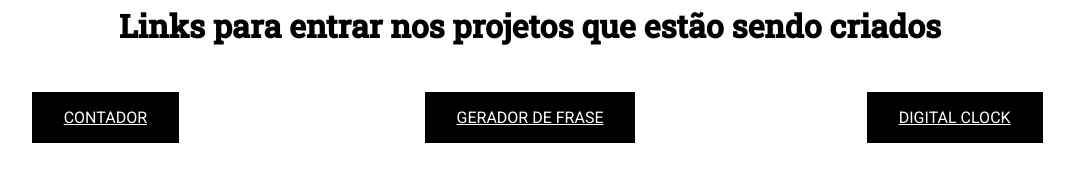
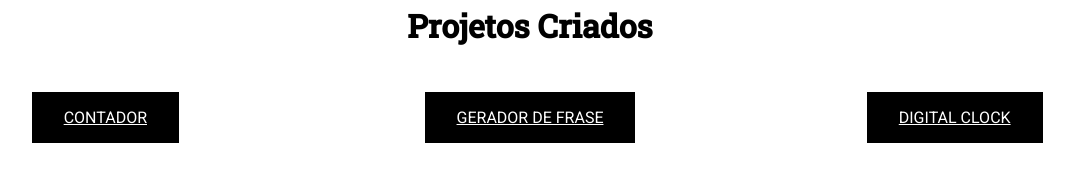
Before and after one commit to rhama-krisner/Projeto-do-Russo, a plain HTML site: page index.html in a window 1280 px wide. Shown: the whole page, without its empty margins (110-1184 px from the left). Drawn offline with Linux system fonts and the light colour scheme.

Commit message:
Update index.html

```diff
--- a/index.html
+++ b/index.html
@@ -12,8 +12,7 @@
 
 <body>
     <div class="titulo">
-        <h1>Links para entrar nos projetos que estão sendo criados</h1>
-    </div>
+        <h1>Projetos Criados</div>
     <hr>
 
     <ul class="projetos">
```
